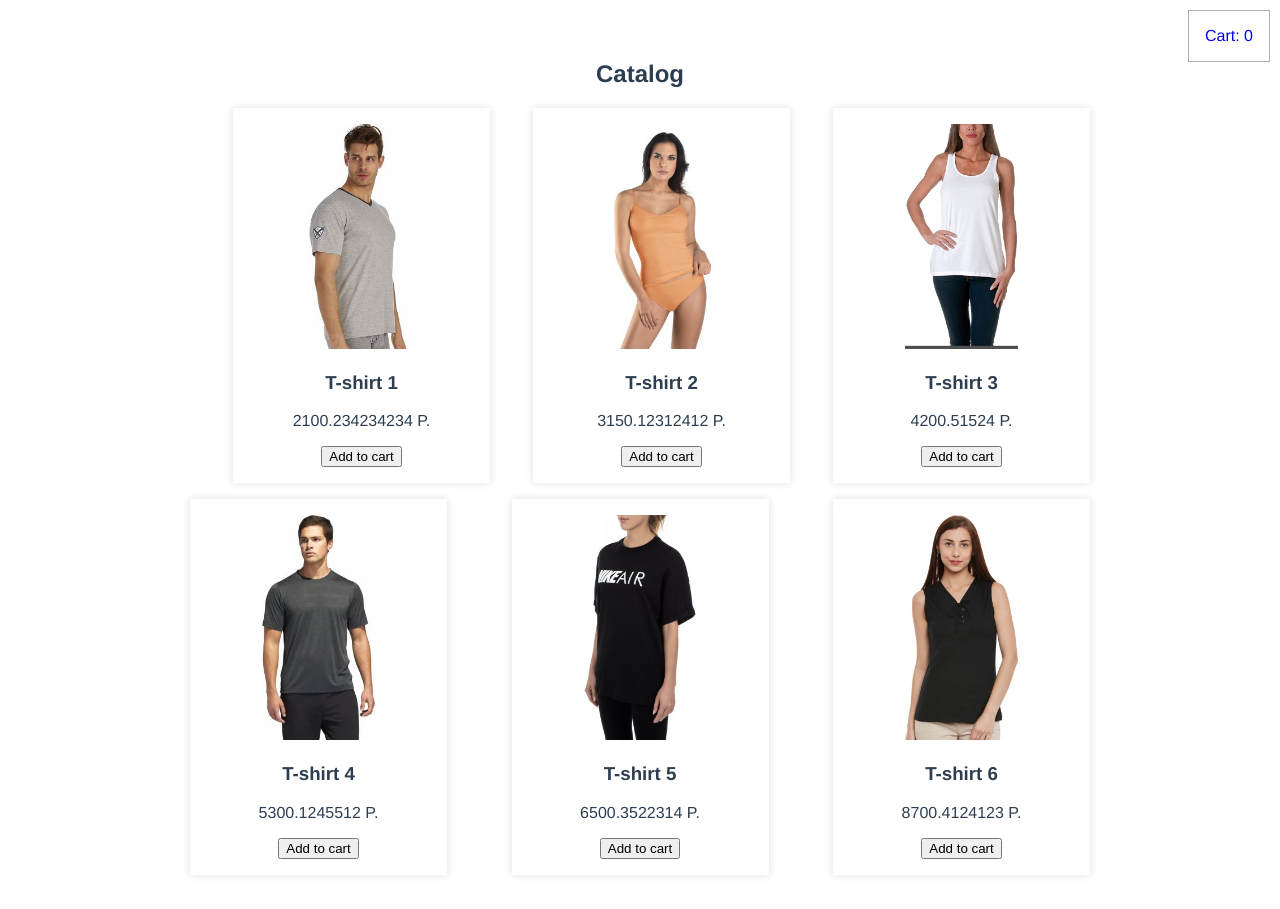
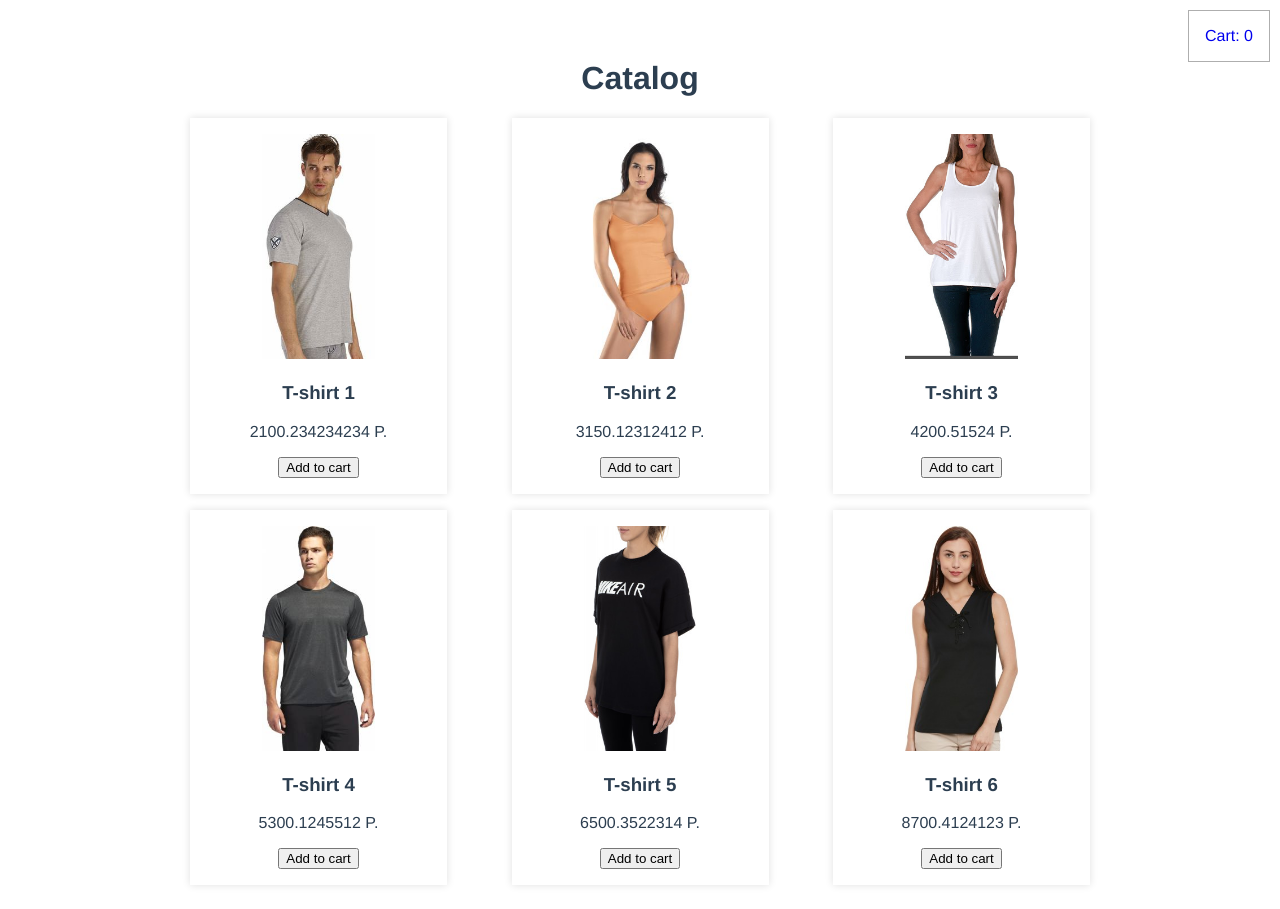
Before and after one commit to vbasoon/Vue-Internet-Store, a Vue app: page / in a window 1280 px wide. Built offline with nearby package versions, Linux system fonts and the light colour scheme; data requests are answered from the project's data file.

Commit message:
vue-router final

```diff
--- a/src/components/Cart/Cart.vue
+++ b/src/components/Cart/Cart.vue
@@ -4,6 +4,7 @@
       ><div class="catalog__link_to_cart">Back to Catalog</div>
     </router-link>
     <h1>Cart</h1>
+    <p v-if="!cart_data.length">Cart is empty</p>
     <CartItem
       v-for="(item, index) in cart_data"
       :key="item.article"
--- a/src/components/Catalog/Catalog.vue
+++ b/src/components/Catalog/Catalog.vue
@@ -3,13 +3,17 @@
     <router-link :to="{ name: 'cart', params: { cart_data: CART } }"
       ><div class="catalog__link_to_cart">Cart: {{ CART.length }}</div>
     </router-link>
-
+    <div class="catalog__title">
+      <h1>{{ title }}</h1>
+    </div>
+    <div class="catalog__list">
       <Card
         v-for="product in PRODUCTS"
         :key="product.article"
         :product_data="product"
         @addToCart="addToCart"
       />
+    </div>
   </div>
 </template>
 
@@ -25,6 +29,7 @@ export default {
   props: {},
   data() {
     return {
+      title: "Catalog",
       products: [
         {
           image: "1.jpg",
@@ -100,10 +105,13 @@ export default {
 
 <style lang="scss">
 .catalog {
+  &__list {
     display: flex;
     flex-wrap: wrap;
     justify-content: space-between;
     align-items: center;
+  }
+
   &__link_to_cart {
     position: absolute;
     top: 10px;
--- a/src/components/Store-wrapper/Store-wrapper.vue
+++ b/src/components/Store-wrapper/Store-wrapper.vue
@@ -1,40 +1,24 @@
 <template>
   <div class="main-wrapper">
-    <h2>{{ title }}</h2>
+    <!-- <h2>{{ title }}</h2> -->
     <keep-alive>
       <router-view></router-view>
     </keep-alive>
-
-    <!-- <Catalog /><br />
-    <Cart v-if="CART.length" :cart_data="CART" /> -->
   </div>
 </template>
 
 <script>
-// import Catalog from "../Catalog/Catalog.vue";
-// import Cart from "../Cart/Cart.vue";
-import { mapGetters } from "vuex";
-
 export default {
   name: "Store-wrapper",
   props: {},
   data() {
     return {
-      title: "Catalog",
+      // title: "Catalog",
     };
   },
-  computed: {
-    ...mapGetters(["CART"]),
-  },
+  computed: {},
   methods: {},
   watch: {},
-  mounted() {
-    console.log("Hello! A`m alive!!!");
-  },
-  // components: {
-  //   Cart,
-  //   Catalog,
-  // },
 };
 </script>
 
```
Lines whose indentation alone changed are shown as unchanged.
